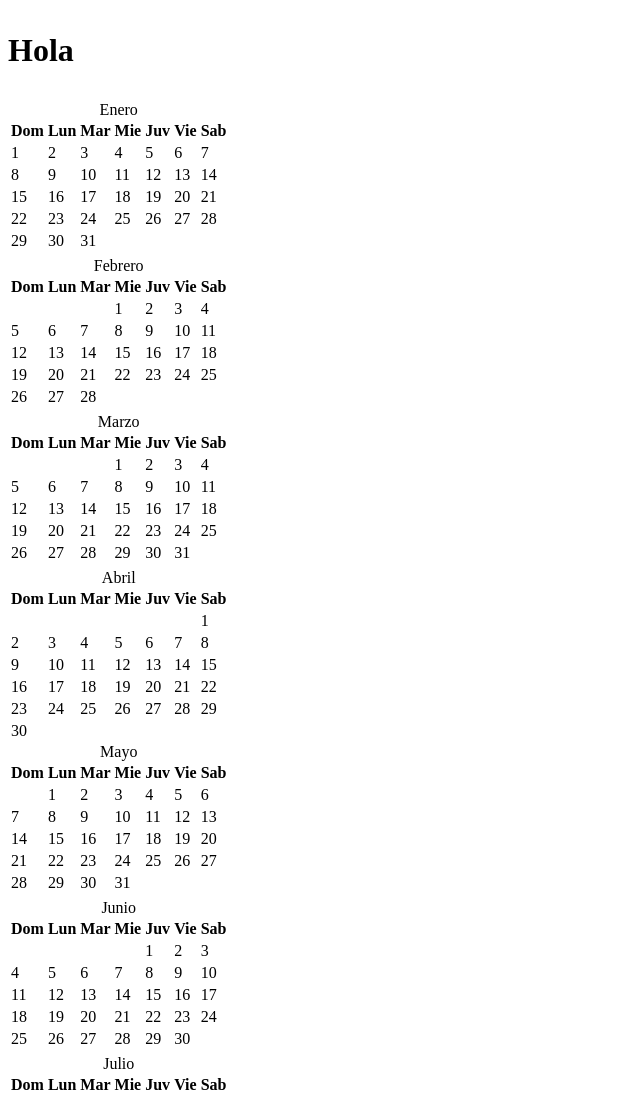
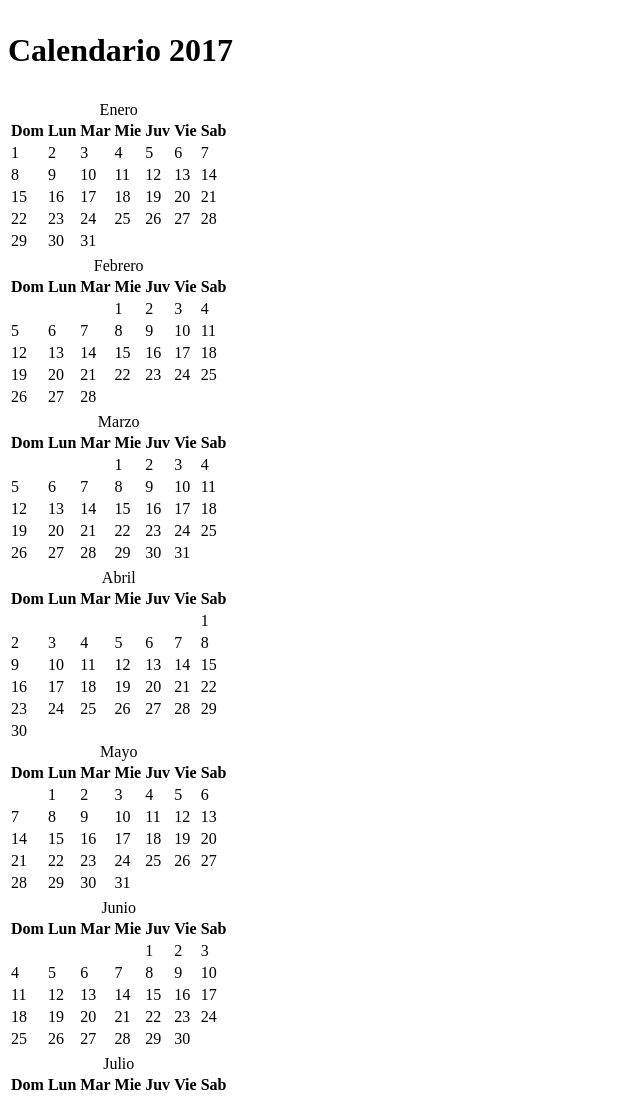
Before and after one commit to luismg69/calendario, a plain HTML site: page index.html in a window 1280 px wide. Shown: the top 1100 px of the page, without its empty margins (0-640 px from the left). Drawn offline with Linux system fonts and the light colour scheme.

Commit message:
añade encabezado

```diff
--- a/index.html
+++ b/index.html
@@ -8,7 +8,7 @@
   </head>
   <body>
   	<h1>
-  		<div><p>Hola</p></div>
+  		<div><p>Calendario 2017</p></div>
   	</h1>
   </body>
 </html>
```
